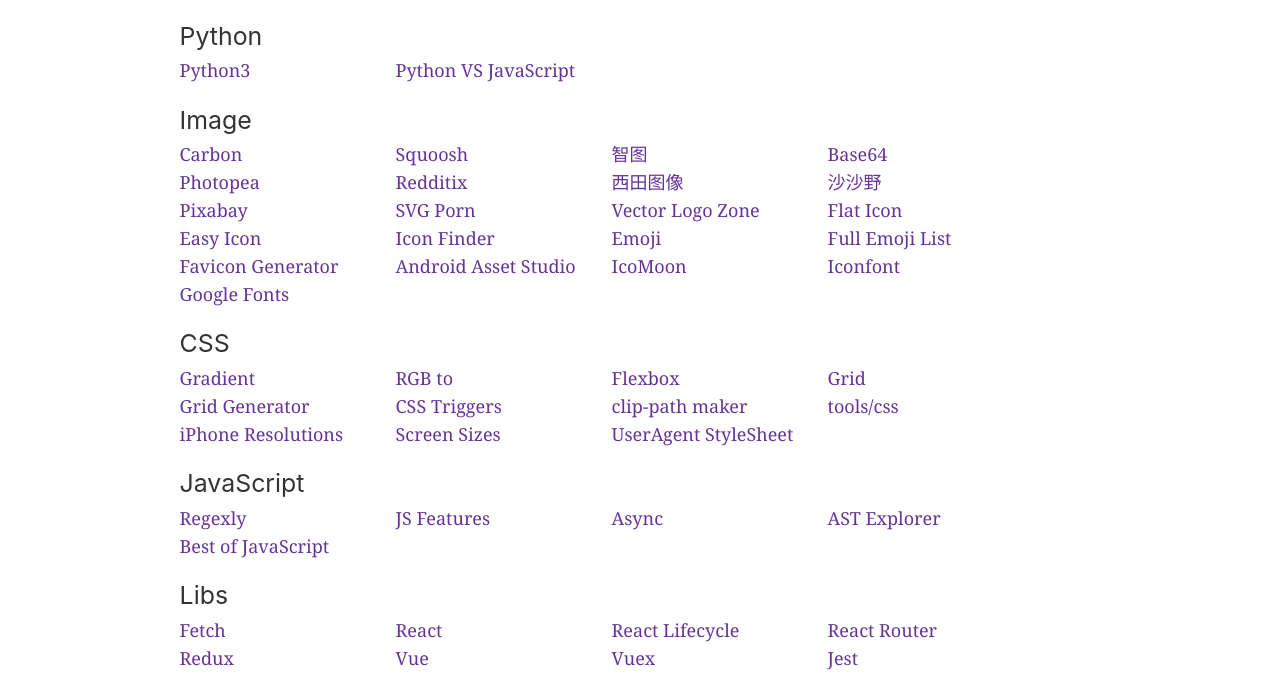
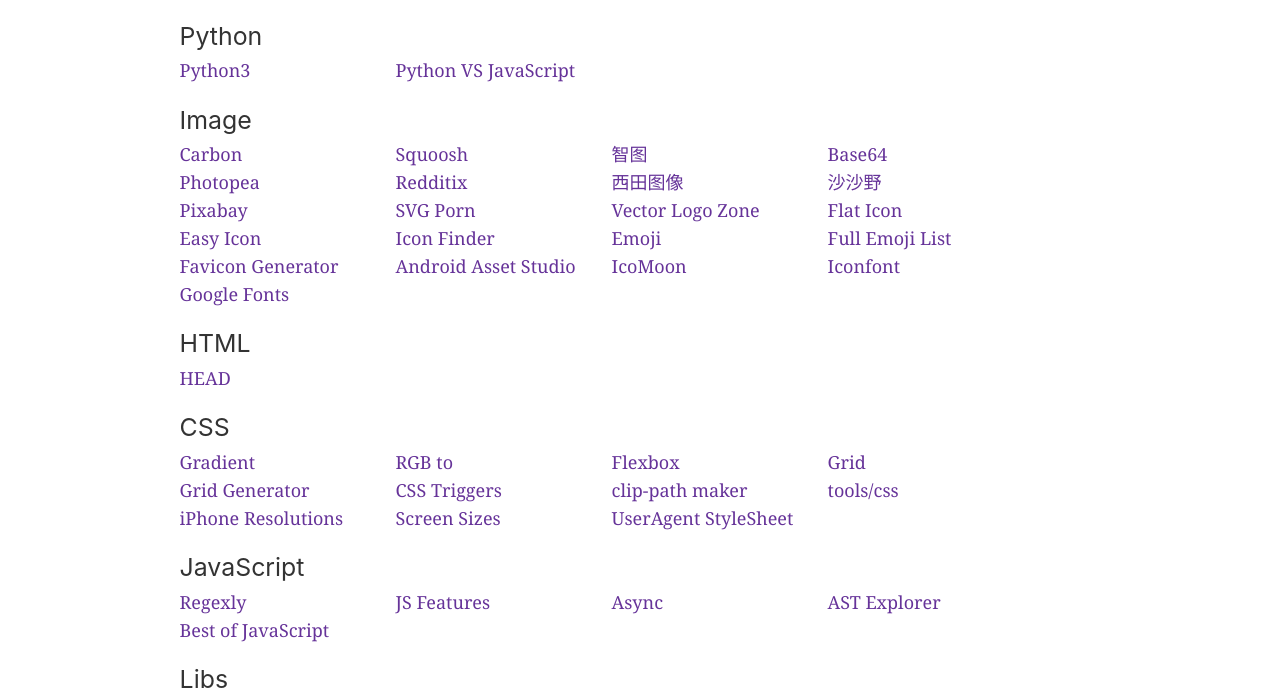
Before and after one commit to uniquexiaobai/hao, a Gatsby site: page / in a window 1280 px wide. Shown: the part 100-791 px from the top of the page. Built offline with nearby package versions, Linux system fonts and the light colour scheme; Gatsby itself is replaced by a stand-in of ours.

Commit message:
add html head

```diff
--- a/src/pages/index.js
+++ b/src/pages/index.js
@@ -104,6 +104,15 @@
             {
                 name: 'Google Fonts',
                 url: 'https://fonts.google.com/',
+            },
+        ],
+    },
+    {
+        title: 'HTML',
+        list: [
+            {
+                name: 'HEAD',
+                url: 'https://htmlhead.dev/',
             },
         ],
     },
```
Also changed, not shown: 1 other file.
